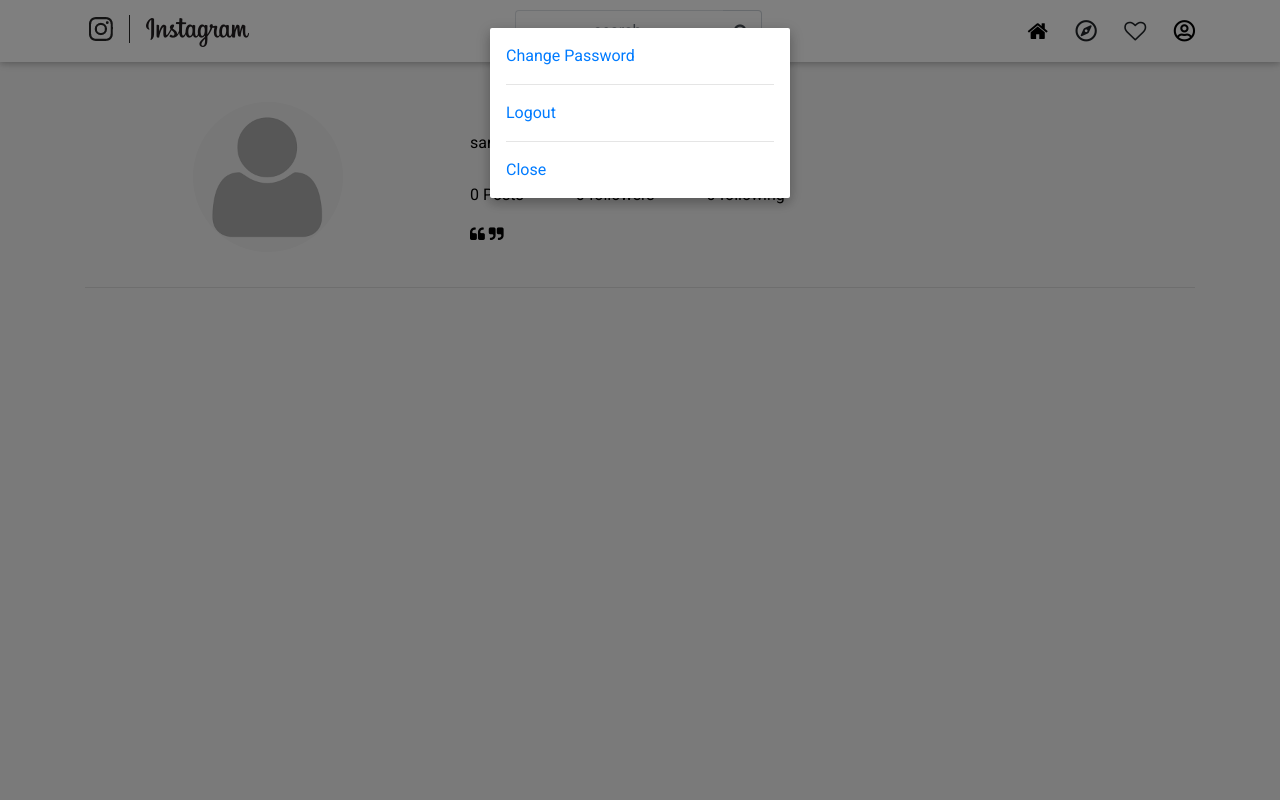
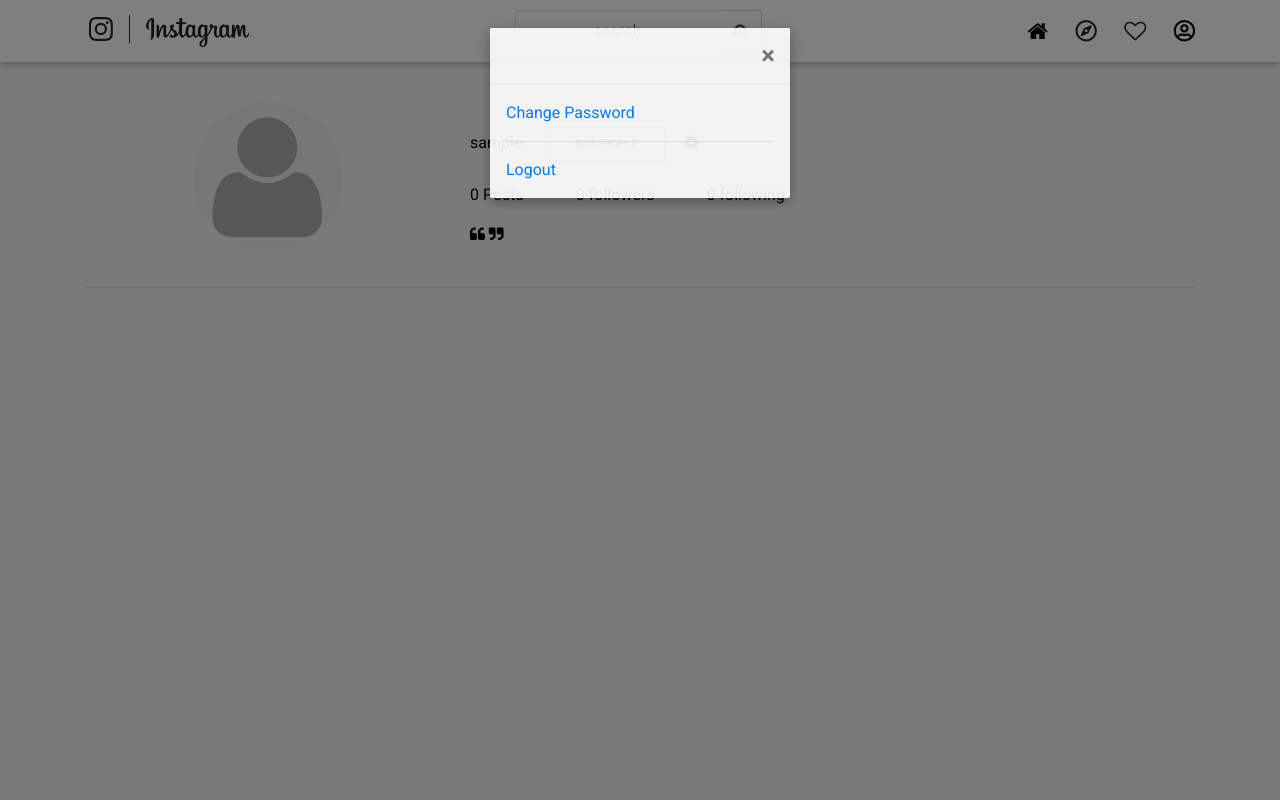
Before and after one commit to alvynah/instagram-clone, a Django app: a page that uses insta/templates/instagram/profile.html in a window 1280 px wide, after a click that opens the changed part. Run offline with Django 3.2, Linux system fonts and the light colour scheme; the visitor is signed in with stand-in values (Sample User, id 1); data comes from the database, SQL or seed files in the repository; data that the repository does not hold is empty; some libraries are stand-ins or nearby versions.

Commit message:
Style form update profile in a modal

```diff
--- a/insta/templates/instagram/profile.html
+++ b/insta/templates/instagram/profile.html
@@ -29,15 +29,18 @@
                 </div>
             </div>
         </div>
-        <div class="modal fade bd-example-modal-sm" id="ModalCenter" tabindex="-1" role="dialog" aria-labelledby="exampleModalCenterTitle" aria-hidden="true">
+        <div class="modal fade bd-example-modal-sm  " id="ModalCenter" tabindex="-1" role="dialog" aria-labelledby="exampleModalCenterTitle" aria-hidden="true">
             <div class="modal-dialog modal-sm" role="document">
                 <div class="modal-content">
+                    <div class="modal-header">
+                        <button type="button" class="close" data-dismiss="modal" aria-label="Close">
+                         <span aria-hidden="true">&times;</span>
+                         </button>
+                    </div>
                     <div class="modal-body">
                         <a class="D-block mx-auto" href="">Change Password</a>
                         <hr>
                         <a class="D-block mx-auto" href="/logout">Logout</a>
-                        <hr>
-                        <a class="D-block mx-auto" href="" data-dismiss="modal">Close</a>
                     </div>
 
                 </div>
@@ -45,11 +48,21 @@
         </div>
         <div class="modal fade bd-example-modal-md" tabindex="-1" role="dialog" aria-labelledby="myLargeModalLabel" aria-hidden="true">
             <div class="modal-dialog modal-md ">
+
                 <div class="modal-content">
-                    <form action="{% url 'profile' user.username %}" method="post" novalidate enctype="multipart/form-data" class="mr-4 mt-4 ml-4 mb-4">
-                        {% csrf_token%} {{ user_form|crispy}} {{ profile_form|crispy}}
-                        <button type="submit" class="btn btn-primary btn-sm"> Update Profile</button>
-                    </form>
+                    <div class="modal-header">
+                        <h5 class="modal-title text-center "> Upload profile</h5>
+                        <button type="button" class="close" data-dismiss="modal" aria-label="Close">
+                            <span aria-hidden="true">&times;</span>
+                        </button>
+                    </div>
+                    <div class="modal-body updateForm">
+                        <form action="{% url 'profile' user.username %}" method="post" novalidate enctype="multipart/form-data" class="mr-4 mt-4 ml-4 mb-4">
+                            {% csrf_token%} {{ user_form}} {{ profile_form}}
+                            <button type="submit" class="btn btn-primary btn-sm"> Update Profile</button>
+                        </form>
+                    </div>
+
                 </div>
             </div>
         </div>
--- a/static/css/profile.css
+++ b/static/css/profile.css
@@ -20,3 +20,20 @@
     background-color: transparent;
     border: 1px solid grey;
 }
+
+.modal-content {
+    background-color: rgba(255, 255, 255, 0.911)
+}
+
+.updateForm form {
+    width: 80%;
+    padding: 20px;
+    padding-top: 0 !important;
+    border-radius: 6px;
+    float: center;
+    align-items: center;
+    font-size: 16px;
+    font-style: bold;
+    margin-left: 10%;
+    margin-right: 10%;
+}
```
